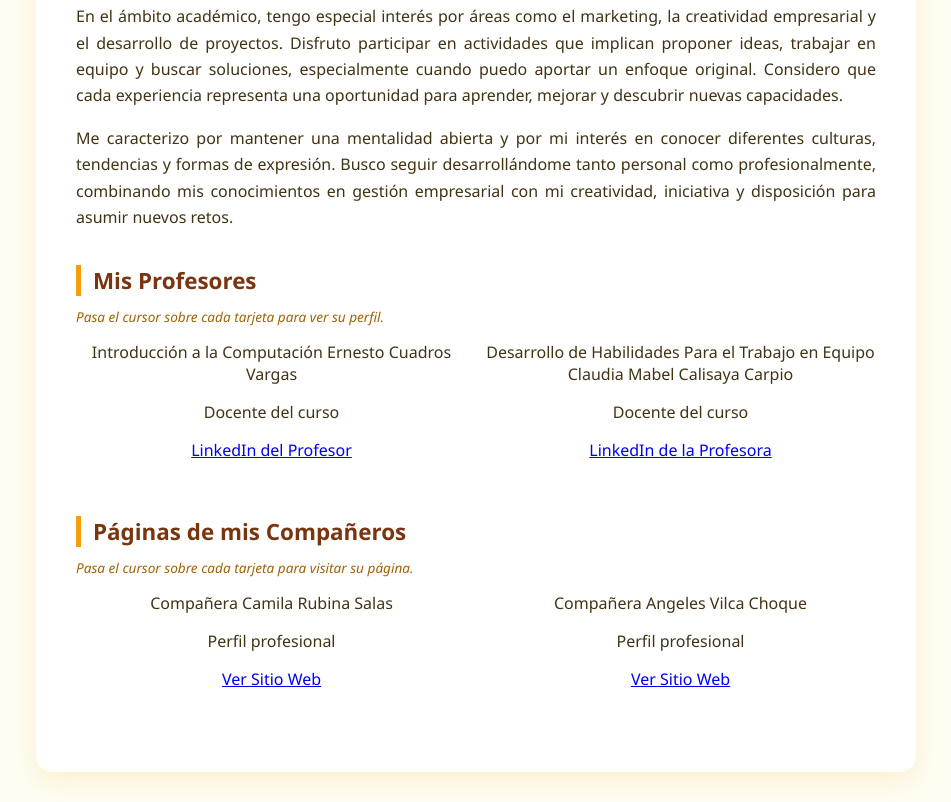
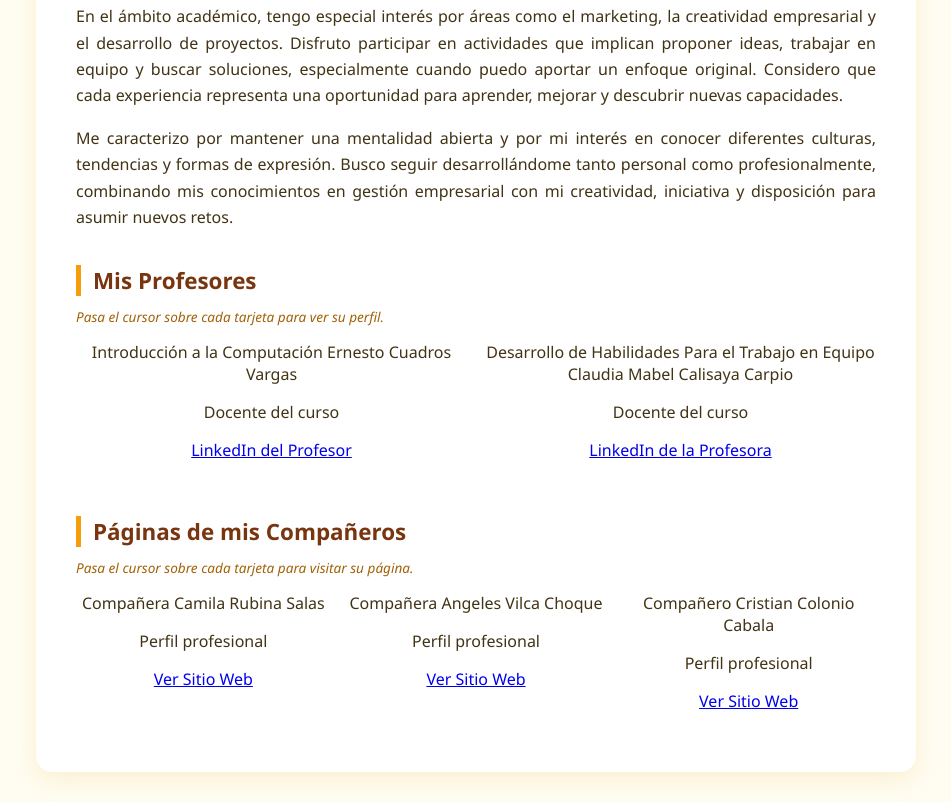
Before and after one commit to lulucg1509-sys/LucciannaCruzGuzman.github.io, a plain HTML site: page index.html in a window 1280 px wide. Shown: the part 582-1384 px from the top of the page, without its empty margins (164-1115 px from the left). Drawn offline with Linux system fonts and the light colour scheme.

Commit message:
Update index.html

```diff
--- a/index.html
+++ b/index.html
@@ -12,7 +12,7 @@
 <div class="container">
     <header>
         <!-- FOTO -->
-        <img src="Gemini_Generated_Image_4wwvn44wwvn44wwv.jpg" alt="Foto de Perfil de Luccianna" class="profile-img">
+        <img src="img/foto-perfil.jpg" alt="Foto de Perfil de Luccianna" class="profile-img">
 
         <!-- 1. TU NOMBRE -->
         <h1>Luccianna Antonella Cruz Guzman</h1>
@@ -103,4 +103,21 @@
                 </div>
             </div>
 
-            <div class
+            <div class="flip-card" tabindex="0">
+                <div class="flip-card-inner">
+                    <div class="flip-card-front">
+                        <span class="role">Compañero</span>
+                        <span class="name">Cristian Colonio Cabala</span>
+                    </div>
+                    <div class="flip-card-back">
+                        <p>Perfil profesional</p>
+                        <a href="https://www.linkedin.com/in/christian-colonio-633311436/" target="_blank">Ver Sitio Web</a>
+                    </div>
+                </div>
+            </div>
+        </div>
+    </section>
+</div>
+
+</body>
+</html>
```
